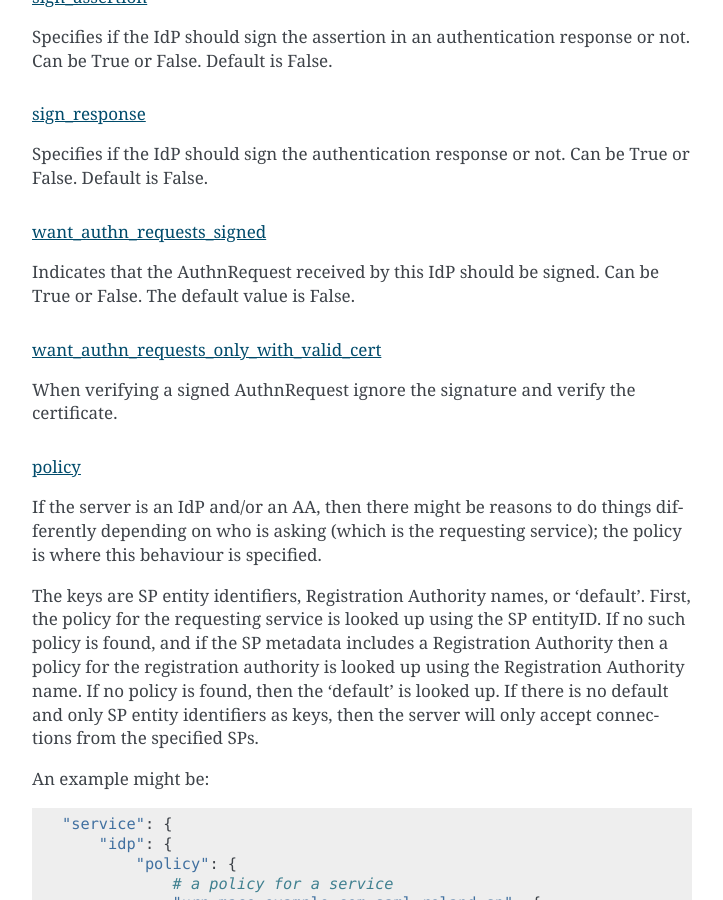
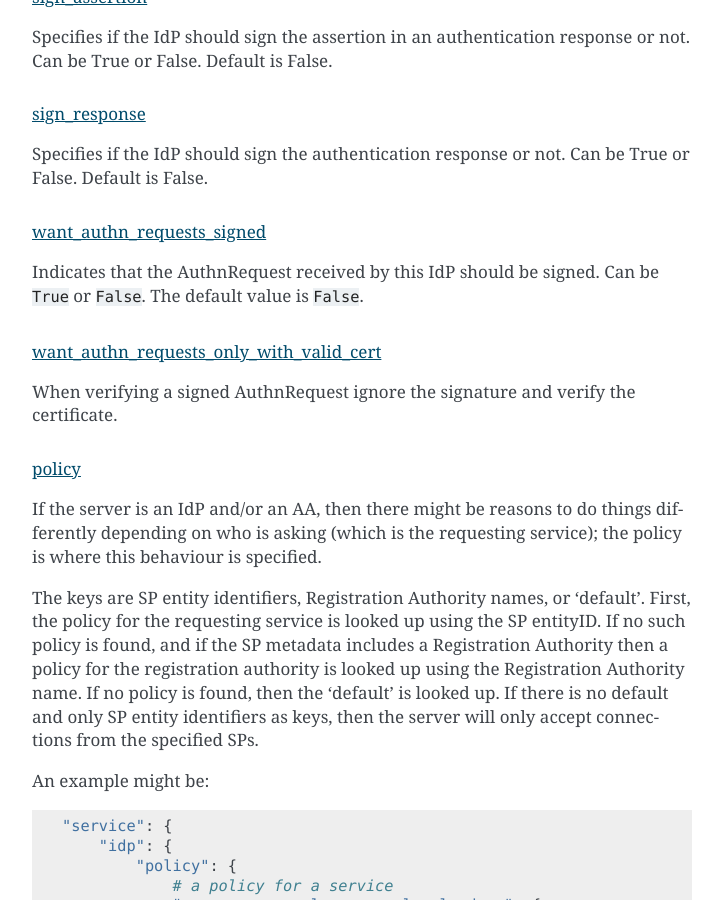
Before and after one commit to IdentityPython/pysaml2, a Sphinx documentation site: the page built from docs/howto/config.rst, in a window 1280 px wide and 900 px high, scrolled down 15539 px. Shown: the whole window, without its empty margins (388-1111 px from the left). Built offline with Sphinx 7.4.7, drawn with Linux system fonts in a browser that asks for light colours; the version number is read from the project's files by our own code.

Commit message:
Apply suggestions from code review
Co-authored-by: Florian Best <spaceone@users.noreply.github.com>

```diff
--- a/docs/howto/config.rst
+++ b/docs/howto/config.rst
@@ -662,8 +662,8 @@ True or False. Default is False.
 want_authn_requests_signed
 """"""""""""""""""""""""""
 
-Indicates that the AuthnRequest received by this IdP should be signed. Can be True or False.
-The default value is False.
+Indicates that the AuthnRequest received by this IdP should be signed. Can be ``True`` or ``False``.
+The default value is ``False``.
 
 want_authn_requests_only_with_valid_cert
 """"""""""""""""""""""""""""""""""""""""
@@ -768,7 +768,7 @@ scope
 """""
 
 A list of string values that will be used to set the ``<Scope>`` element
-The default value of regexp is ``false``.
+The default value of regexp is ``False``.
 
 Example::
 
```
